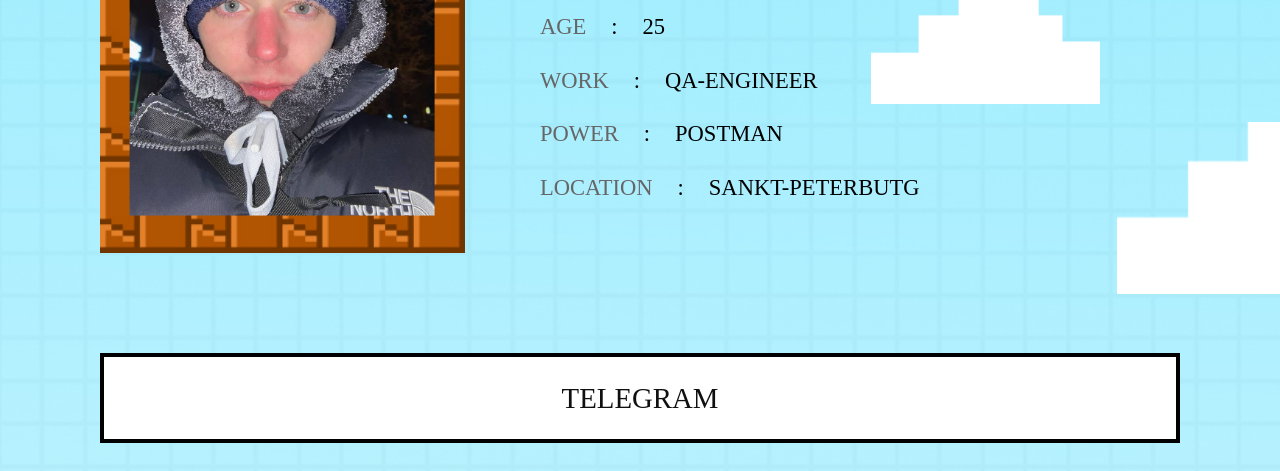
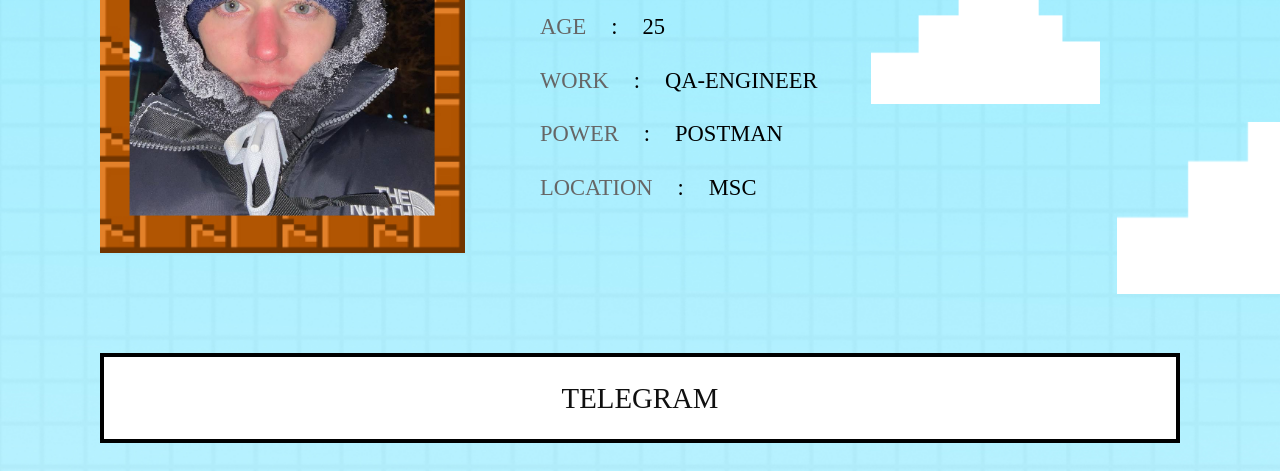
Before and after one commit to Nabluday/Nabluday.github.io, a plain HTML site: page index.html in a window 1280 px wide. Shown: the part 317-788 px from the top of the page. Drawn offline with Linux system fonts and the light colour scheme; files whose address does not match are found by name.

Commit message:
Изменил город

```diff
--- a/index.html
+++ b/index.html
@@ -63,7 +63,7 @@
                      <div class="list"><span>age</span><span>:</span><span>25</span></div>
                      <div class="list"><span>work</span><span>:</span><span>qa-engineer</span></div>
                      <div class="list"><span>Power</span><span>:</span><span>Postman</span></div>
-                     <div class="list"><span>location</span><span>:</span><span>Sankt-Peterbutg</span></div>
+                     <div class="list"><span>location</span><span>:</span><span>MSC</span></div>
 
                   </div>
                </div>
```
